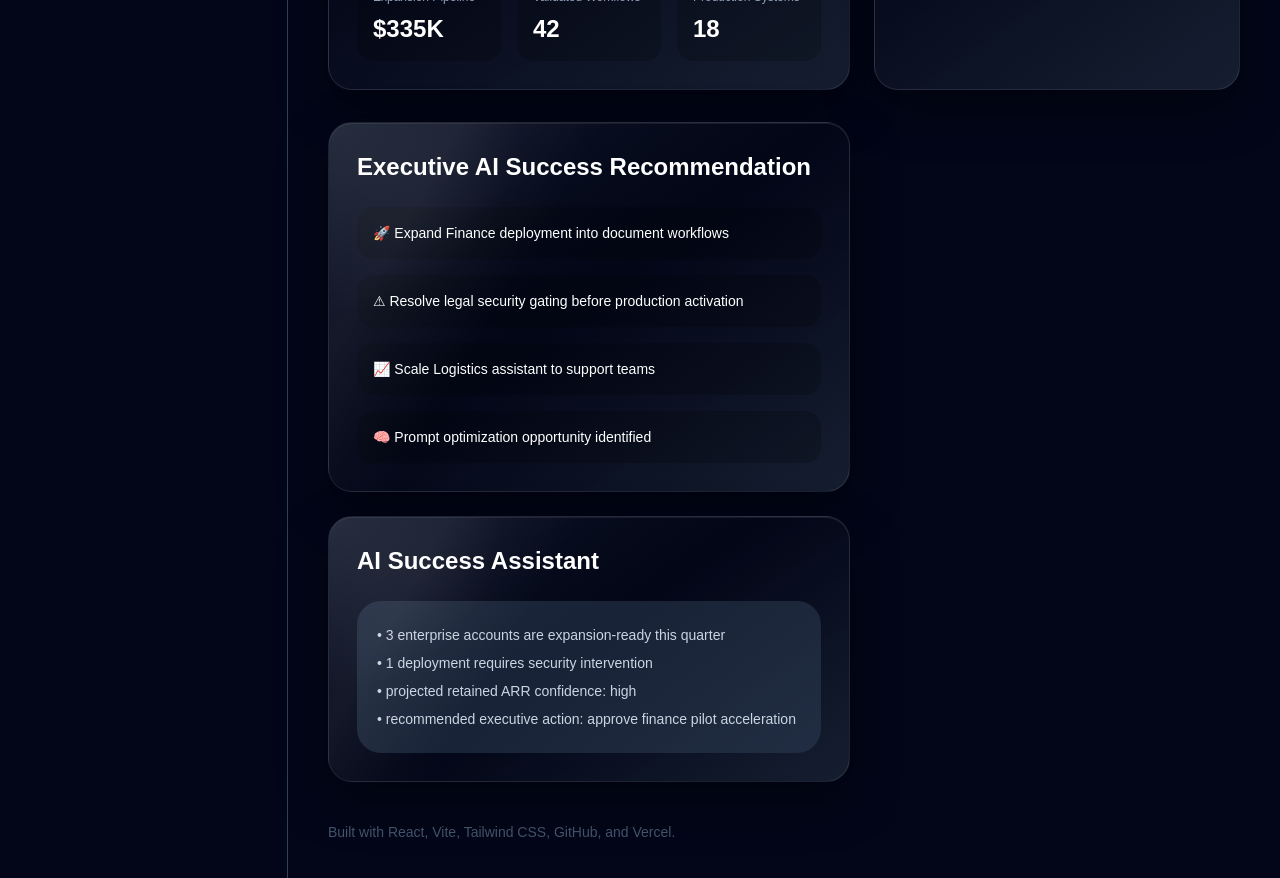
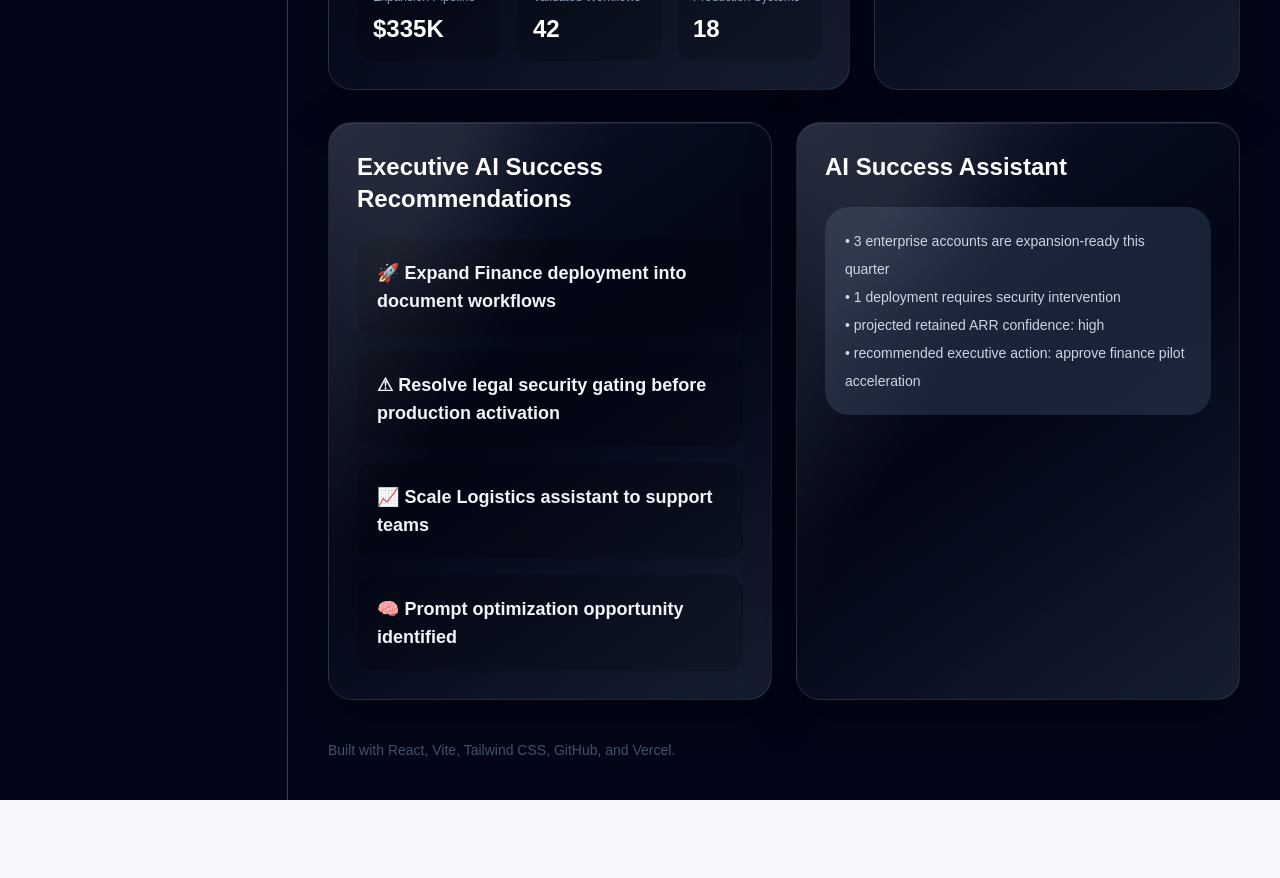
Before and after one commit to jtorres507-rgb/openai-ai-command-dashboard, a React (Vite) app: page / in a window 1280 px wide. Shown: the part 980-1858 px from the top of the page. After the commit the page ends 1780 px from the top, so only its background shows below. Built offline with nearby package versions, Linux system fonts and the light colour scheme.

Commit message:
Align recommendations and assistant panels on executive overview

```diff
--- a/src/App.jsx
+++ b/src/App.jsx
@@ -305,19 +305,19 @@ function ExecutiveOverview() {
       </div>
 
       {/* LOWER GRID */}
-      <div className="mt-8 grid gap-6 xl:grid-cols-12">
+      <div className="mt-8 grid gap-6 xl:grid-cols-2">
 
-        <div className={`${metalPanel} xl:col-span-7 p-7`}>
-          <h2 className="text-2xl font-bold text-white">Executive AI Success Recommendation</h2>
-          <div className="mt-6 space-y-4 text-sm">
-            <div className="rounded-2xl bg-black/20 p-4">🚀 Expand Finance deployment into document workflows</div>
-            <div className="rounded-2xl bg-black/20 p-4">⚠ Resolve legal security gating before production activation</div>
-            <div className="rounded-2xl bg-black/20 p-4">📈 Scale Logistics assistant to support teams</div>
-            <div className="rounded-2xl bg-black/20 p-4">🧠 Prompt optimization opportunity identified</div>
+        <div className={`${metalPanel} p-7`}>
+          <h2 className="text-2xl font-bold text-white">Executive AI Success Recommendations</h2>
+          <div className="mt-6 space-y-4 text-lg font-semibold text-slate-100">
+            <div className="rounded-2xl bg-black/20 p-5">🚀 Expand Finance deployment into document workflows</div>
+            <div className="rounded-2xl bg-black/20 p-5">⚠ Resolve legal security gating before production activation</div>
+            <div className="rounded-2xl bg-black/20 p-5">📈 Scale Logistics assistant to support teams</div>
+            <div className="rounded-2xl bg-black/20 p-5">🧠 Prompt optimization opportunity identified</div>
           </div>
         </div>
 
-        <div className={`${metalPanel} xl:col-span-7 p-7`}>
+        <div className={`${metalPanel} p-7`}>
           <h2 className="text-2xl font-bold text-white">AI Success Assistant</h2>
           <div className="mt-6 rounded-3xl bg-slate-700/50 p-5 text-sm text-slate-300 leading-7">
             <p>• 3 enterprise accounts are expansion-ready this quarter</p>
```
